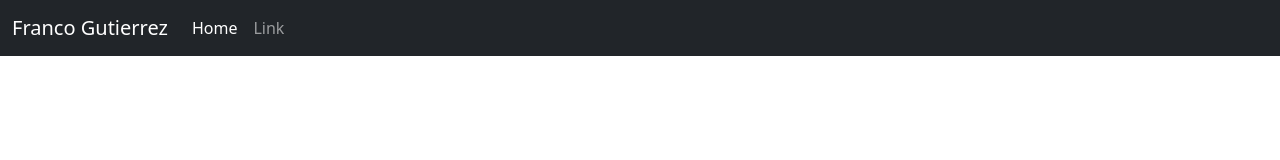
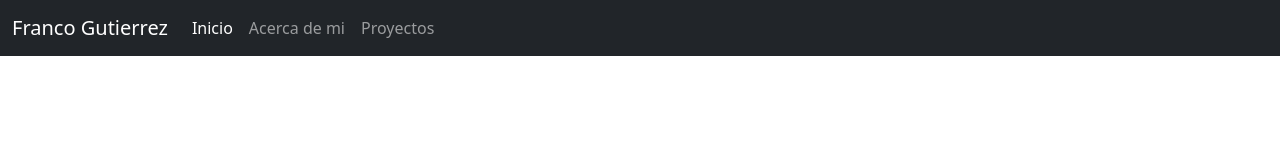
Before and after one commit to GutierrezFranco/PortfolioFrontEnd, a plain HTML site: page index.html in a window 1280 px wide. Drawn offline with nearby package versions, Linux system fonts and the light colour scheme.

Commit message:
added nav

```diff
--- a/index.html
+++ b/index.html
@@ -21,10 +21,13 @@
               <div class="collapse navbar-collapse" id="navbarsExample04">
                 <ul class="navbar-nav me-auto mb-2 mb-md-0">
                   <li class="nav-item">
-                    <a class="nav-link active" aria-current="page" href="#">Home</a>
+                    <a class="nav-link active" aria-current="page" href="#">Inicio</a>
                   </li>
                   <li class="nav-item">
-                    <a class="nav-link" href="#">Link</a>
+                    <a class="nav-link" href="#">Acerca de mi</a>
+                  </li>
+                  <li class="nav-item">
+                    <a class="nav-link" href="#">Proyectos</a>
                   </li>
                 </ul>
               </div>
```
